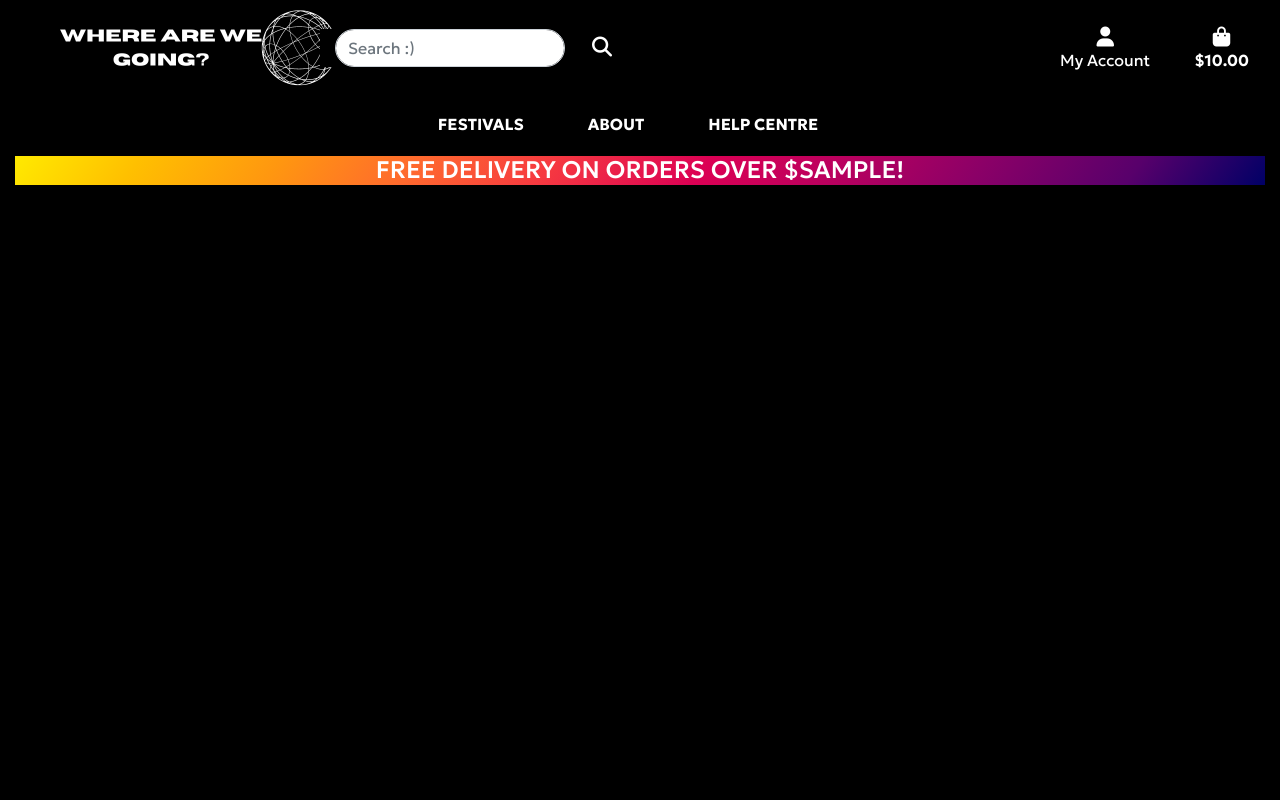
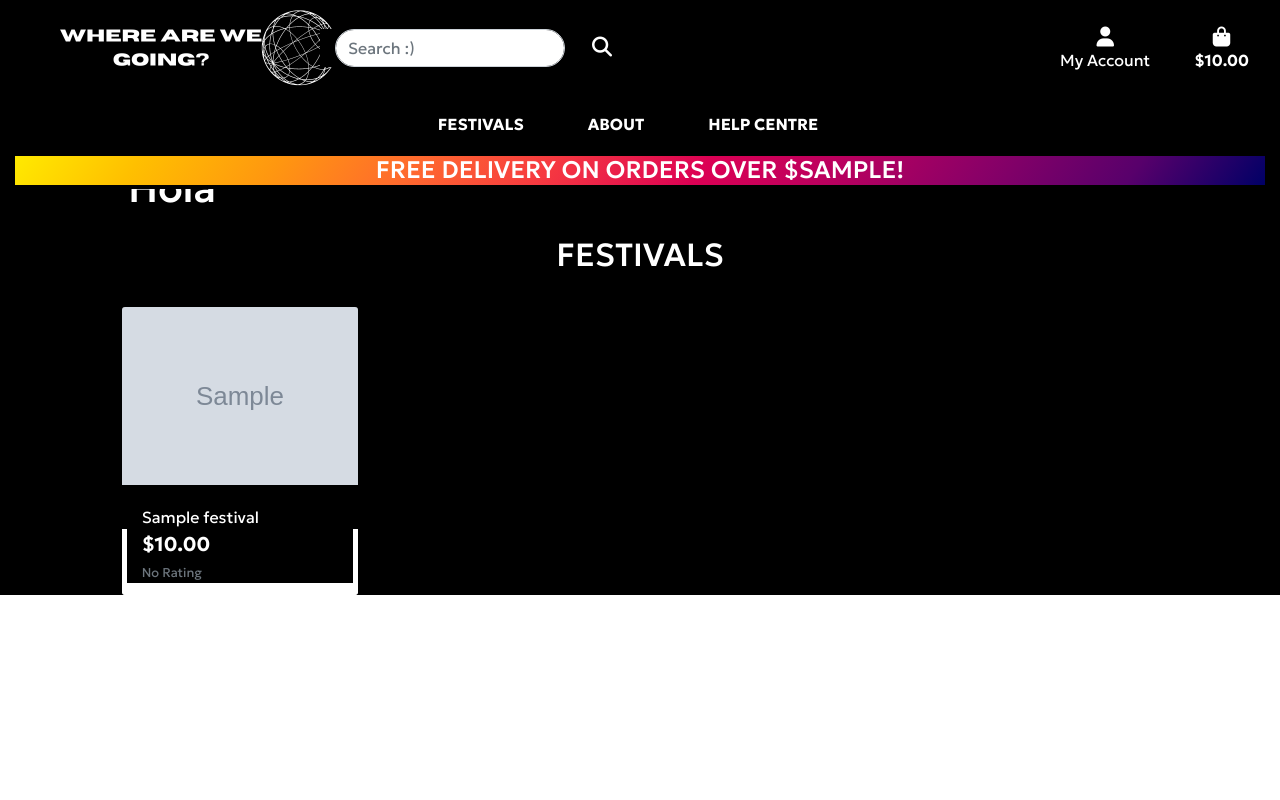
Before and after one commit to BohdanBezushka/wherearewegoing, a Django app: template festivals/templates/festivals/festivals.html in a window 1280 px wide. Run offline with Django 3.2, Linux system fonts and the light colour scheme; tables that the repository leaves empty hold one stand-in row (values such as "Sample post"); the template is opened without the code that fills it: values that come from a table or form of the project are taken from there, most other values are stand-ins (such as "Sample title", 1, 10 or a date in 2020); grey boxes marked "Sample" are stand-in pictures; some libraries are stand-ins or nearby versions.

Commit message:
Update the festivals.html file to show festivals

```diff
--- a/festivals/templates/festivals/festivals.html
+++ b/festivals/templates/festivals/festivals.html
@@ -4,16 +4,77 @@
 {% block page_header %}
     <div class="container header-container">
         <div class="row">
+            <h1>Hola</h1>
             <div class="col"></div>
         </div>
     </div>
 {% endblock %}
-<div class="container">
+
+{% block content %}
+<div class="overlay"></div>
+<div class="container-fluid">
     <div class="row">
-        <div class="col">
-            {{festivals}}
+        <div class="col text-center mt-3">
+            <h2 class="logo-font">Festivals</h2>
+            <hr class="w-50 mb-1">
+        </div>
+    </div>
+    <div class="row">
+        <div class="product-container col-10 offset-1">
+            <div class="row mt-1 mb-2"></div>
+            <div class="row">
+                {% for festival in festivals %}
+                    <div class="col-sm-6 col-md-6 col-lg-4 col-xl-3">
+                        <div class="card h-100 border-0">
+                            {% if festival.image %}
+                            <a href="">
+                                <img class="card-img-top img-fluid" src="{{ festival.image.url }}" alt="{{ festival.name }}">
+                            </a>
+                            {% else %}
+                            <a href="">
+                                <img class="card-img-top img-fluid" src="{{ MEDIA_URL }}noimage.png" alt="{{ festival.name }}">
+                            </a>
+                            {% endif %}
+                            <div class="card-body pb-0">
+                                <p class="mb-0">{{ festival.name }}</p>
+                            </div>
+                            <div class="card-footer bg-white pt-0 border-0 text-left">
+                                <div class="row">
+                                    <div class="col">
+                                        <p class="lead mb-0 text-left font-weight-bold">${{ festival.price }}</p>
+                                        {% if festival.rating %}
+                                            <small class="text-muted"><i class="fas fa-star mr-1"></i>{{ product.rating }} / 5</small>
+                                        {% else %}
+                                            <small class="text-muted">No Rating</small>
+                                        {% endif %}
+                                    </div>
+                                </div>
+                            </div>
+                        </div>
+                    </div>
+                    {% if forloop.counter|divisibleby:1 %}
+                        <div class="col-12 d-sm-none mb-5">
+                            <hr>
+                        </div>
+                    {% endif %}
+                    {% if forloop.counter|divisibleby:2 %}
+                        <div class="col-12 d-none d-sm-block d-md-block d-lg-none mb-5">
+                            <hr>
+                        </div>
+                    {% endif %}
+                    {% if forloop.counter|divisibleby:3 %}
+                        <div class="col-12 d-none d-lg-block d-xl-none mb-5">
+                            <hr>
+                        </div>
+                    {% endif %}
+                    {% if forloop.counter|divisibleby:4 %}
+                        <div class="col-12 d-none d-xl-block mb-5">
+                            <hr>
+                        </div>
+                    {% endif %}
+                {% endfor %}
+            </div>
         </div>
     </div>
 </div>
-{% block content %}
 {% endblock %}
--- a/festivals/views.py
+++ b/festivals/views.py
@@ -5,9 +5,10 @@ from .models import Festival
 
 
 def all_festivals(request):
-    """ A view to show all festivals, including sorting and search queries """
+    """ A view to show all festivals and search queries """
 
     festivals = Festival.objects.all()
+    print(festivals)
 
     context = {
         'festivals': festivals,
--- a/static/css/base.css
+++ b/static/css/base.css
@@ -52,6 +52,16 @@ h4.logo-font.my-1{
   border: 1px solid transparent;
 }
 
+.overlay {
+	height: 100%;
+	width: 100%;
+	top: 0;
+	left: 0;
+	position: fixed;
+	background: white;
+	z-index: -1;
+}
+
 /*                 home/index.html            */
 
 .intro{
```
Also changed, not shown: wherearewegoing/urls.py (line endings or trailing spaces).
